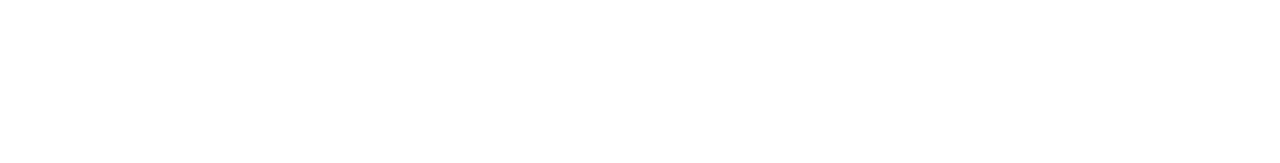
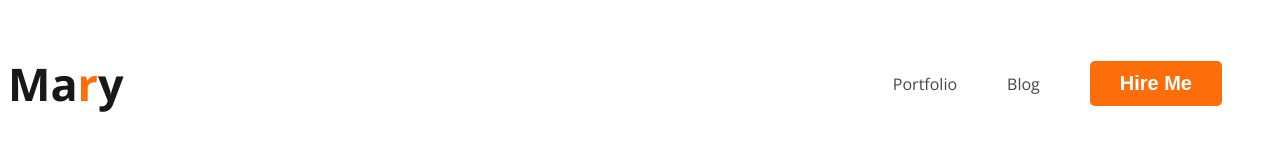
Before and after one commit to Raisul2023/wedeveloper-portfolio, a plain HTML site: page index.html in a window 1280 px wide. Drawn offline with nearby package versions, Linux system fonts and the light colour scheme.

Commit message:
nav bar design

```diff
--- a/index.html
+++ b/index.html
@@ -4,10 +4,21 @@
     <meta charset="UTF-8">
     <meta name="viewport" content="width=device-width, initial-scale=1.0">
     <title>Web Developer Portfolio</title>
+    <link rel="preconnect" href="https://fonts.googleapis.com">
+<link rel="preconnect" href="https://fonts.gstatic.com" crossorigin>
+<link href="https://fonts.googleapis.com/css2?family=Open+Sans:wght@400;700;800&family=Poppins&display=swap" rel="stylesheet">
+    <link rel="stylesheet" href="style.css">
 </head>
 <body>
     <header>
-
+        <nav>
+            <h3 class="nav-title">Ma<span class="btn-color">r</span>y</h3>
+            <ul>
+                <li><a href="">Portfolio</a></li>
+                <li><a href="">Blog</a></li>
+                <li><button class="btn-primary">Hire Me</button></li>
+            </ul>
+        </nav>
     </header>
     <main>
 
--- a/style.css
+++ b/style.css
@@ -0,0 +1,41 @@
+body {
+    font-family: 'Open Sans', sans-serif;
+}
+/* share style */
+.btn-color {
+    color:#FD6E0A;;
+}
+.btn-primary {
+    border-radius: 5px;
+    background: #FD6E0A;
+    border: none;
+    font-size: 20px;
+    font-weight: 700;
+    color:white;
+    padding: 11px 30px;
+}
+/* nav related style */
+nav {
+    display:flex;
+    justify-content: space-between;
+    align-items: center;
+}
+.nav-title {
+    color: #181818;
+    font-size: 45px;
+    font-weight: 800px;
+
+}
+
+nav > ul {
+    display: flex;
+    align-items: center;
+}
+nav li {
+    list-style: none;
+    margin-right: 50px;
+}
+nav a {
+    text-decoration: none;
+    color: #474747;
+}
```
